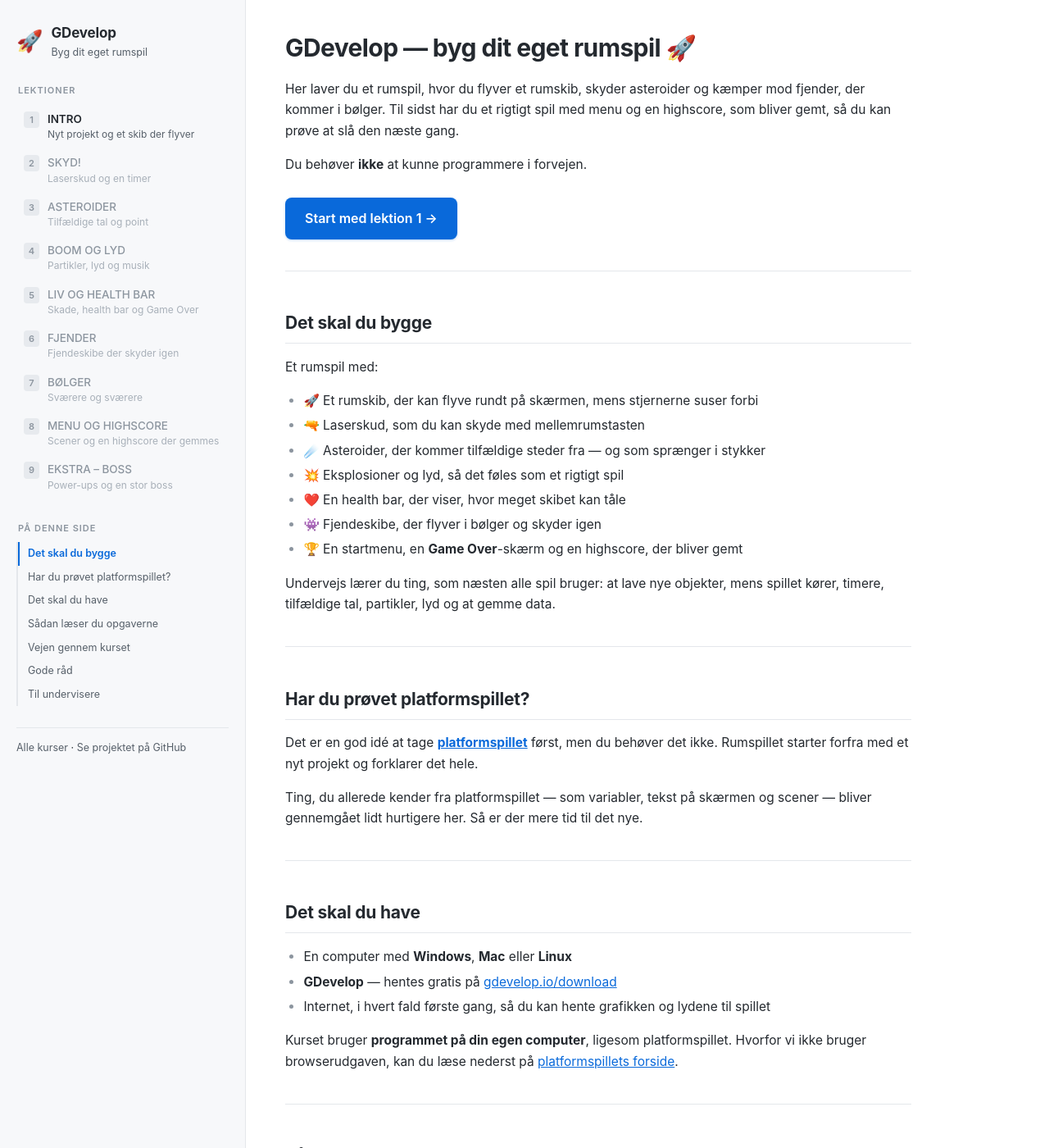
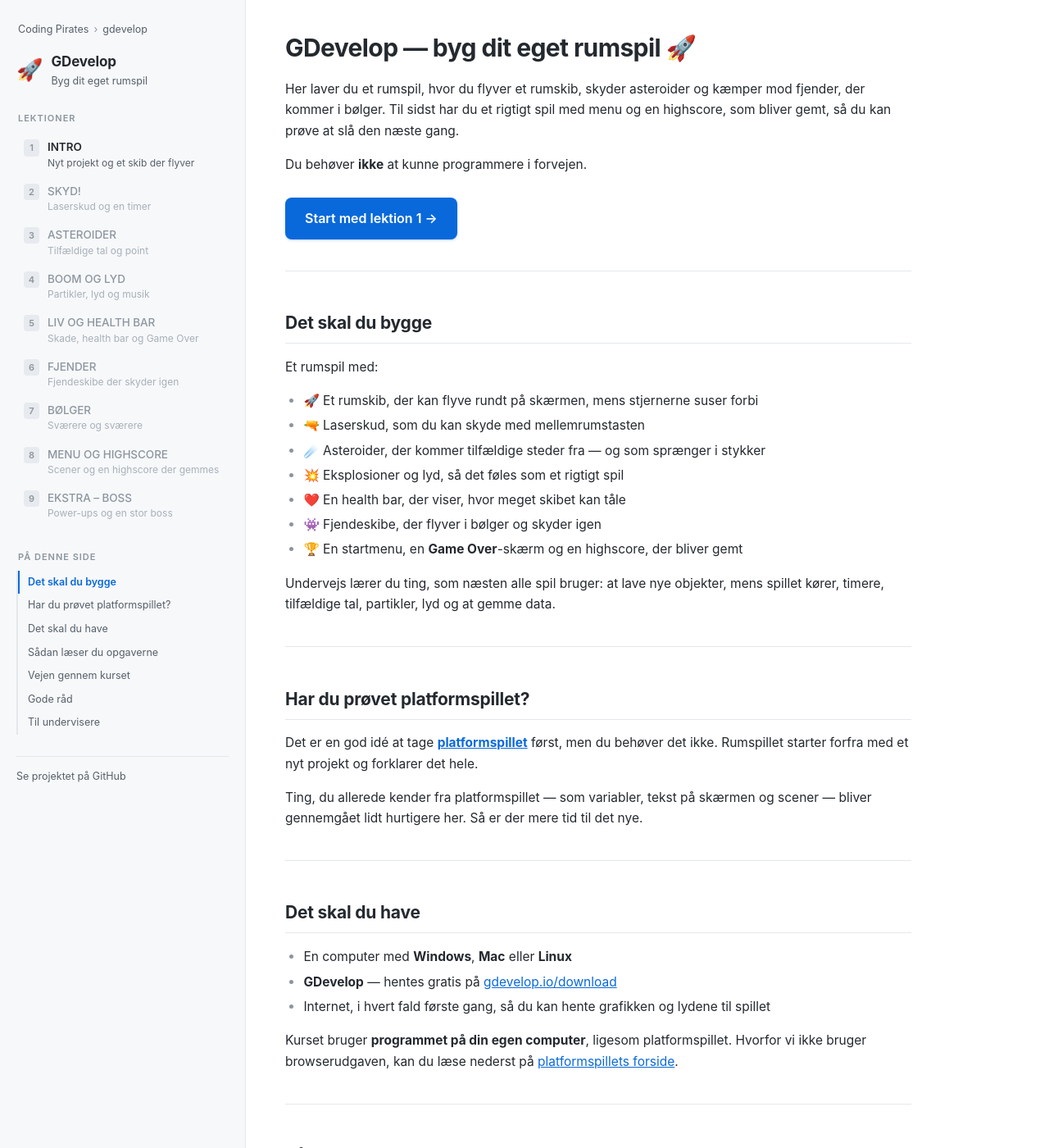
Before and after one commit to plolle/codingpirates, a Jekyll site: the page built from gdevelop/rumspil/README.md, in a window 1280 px wide and 1400 px high. Shown: the whole window at 82% size. Built offline with Jekyll 4.4.1, drawn with Linux system fonts in a browser that asks for light colours; our own code applies the rules of GitHub Pages for plain Markdown files.

Commit message:
Show the path up to the front page on course pages
A small "Coding Pirates > GDevelop" line above the course name links to
every folder above the course, so you can get back to /gdevelop/. It is
worked out from the URL, so it also works for future guides. It replaces
the "Alle kurser" link at the bottom of the menu.

Co-Authored-By: Claude Opus 5.5 <noreply@anthropic.com>

```diff
--- a/_layouts/default.html
+++ b/_layouts/default.html
@@ -31,6 +31,23 @@
   {% if listed.size == 0 %}{% assign listed = site.data.courses %}{% endif %}
 
   <aside class="sidebar">
+    {% comment %}Stien op til forsiden: alle mapper over kurset, fx Coding Pirates › GDevelop{% endcomment %}
+    {% if course %}
+    {% assign crumb_parts = course_url | split: '/' %}
+    <nav class="crumbs" aria-label="Sti">
+      <a href="{{ '/' | relative_url }}">Coding Pirates</a>
+      {% assign acc = '/' %}
+      {% for part in crumb_parts offset: 1 %}
+        {% unless forloop.last %}
+          {% assign acc = acc | append: part | append: '/' %}
+          {% assign up = site.pages | where: 'url', acc | first %}
+          <span aria-hidden="true">›</span>
+          <a href="{{ acc | relative_url }}">{{ up.title | default: part }}</a>
+        {% endunless %}
+      {% endfor %}
+    </nav>
+    {% endif %}
+
     {% if course %}
     <a class="brand" href="{{ course_url | relative_url }}">
       <span class="brand-icon">{{ course.icon }}</span>
@@ -105,7 +122,7 @@
     </nav>
 
     <div class="sidebar-foot">
-      {% if course %}<a href="{{ '/' | relative_url }}">Alle kurser</a> · {% endif %}<a href="https://github.com/{{ site.github.repository_nwo | default: 'plolle/codingpirates' }}">Se projektet på GitHub</a>
+      <a href="https://github.com/{{ site.github.repository_nwo | default: 'plolle/codingpirates' }}">Se projektet på GitHub</a>
     </div>
   </aside>
 
--- a/assets/css/style.scss
+++ b/assets/css/style.scss
@@ -54,6 +54,18 @@ body {
   max-width: var(--content-max);
   padding: 40px 48px 96px;
 }
+
+/* ---------- Sidebar: stien op til forsiden ---------- */
+.crumbs {
+  display: flex;
+  flex-wrap: wrap;
+  gap: 2px 6px;
+  font-size: 12.5px;
+  color: var(--ink-faint);
+  margin: 0 0 14px 2px;
+}
+.crumbs a { color: var(--ink-soft); text-decoration: none; }
+.crumbs a:hover { color: var(--accent); text-decoration: underline; }
 
 /* ---------- Sidebar: titel ---------- */
 .brand {
```
